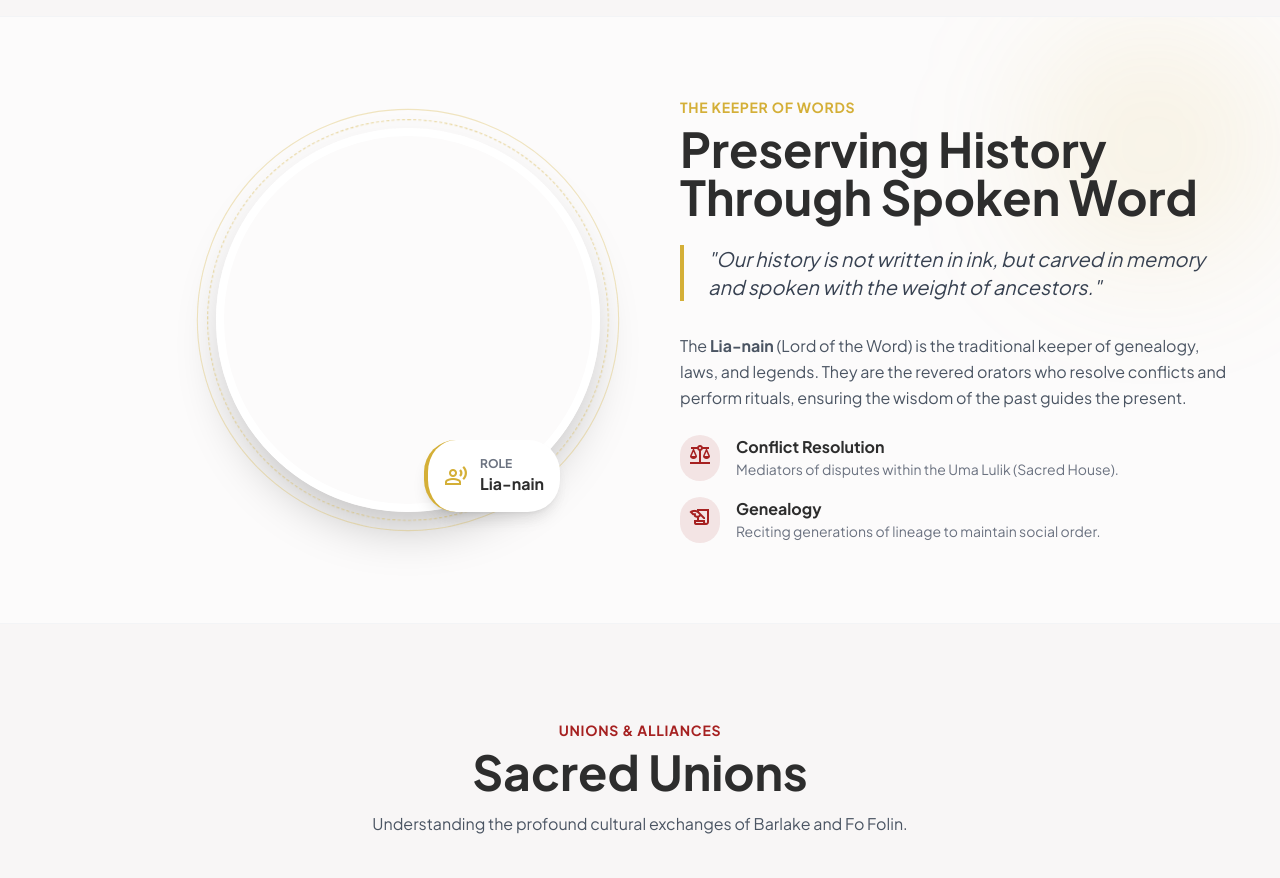
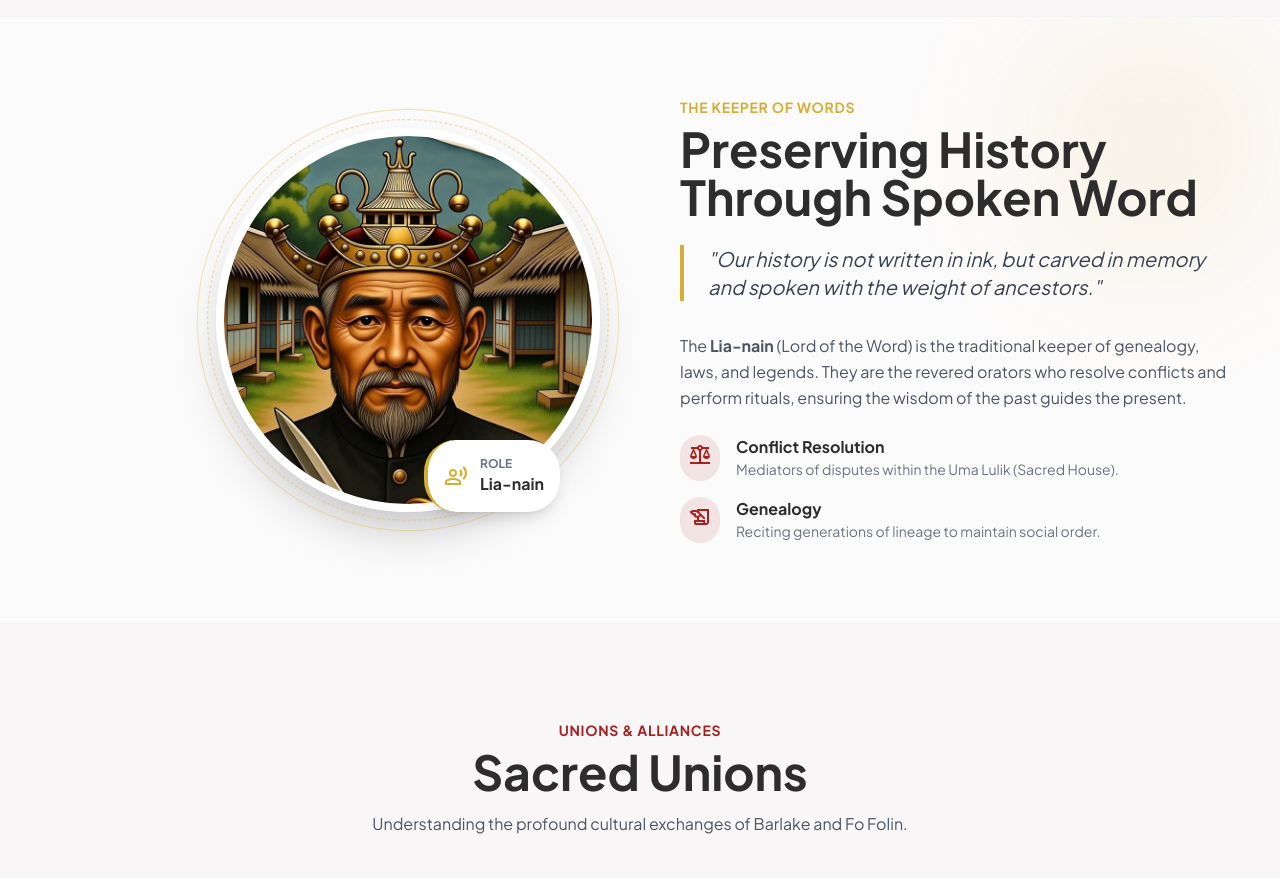
Before and after one commit to Kouchai1908/Furak, a plain HTML site: page cultura.html in a window 1280 px wide. Shown: the part 940-1818 px from the top of the page. Drawn offline with nearby package versions, Linux system fonts and the light colour scheme; the site is published under a folder, as on GitHub Pages, so addresses that start at the root find nothing.

Commit message:
Fix image URL path in cultura.html

```diff
--- a/cultura.html
+++ b/cultura.html
@@ -163,7 +163,7 @@
 <div class="absolute inset-0 border border-secondary/30 rounded-full scale-110"></div>
 <div class="absolute inset-0 border border-dashed border-secondary/50 rounded-full scale-105 animate-[spin_60s_linear_infinite]"></div>
 <div class="size-80 md:size-96 rounded-full overflow-hidden border-8 border-white dark:border-charcoal shadow-2xl">
-<div class="w-full h-full bg-cover bg-center" data-alt="Elderly man with traditional headdress looking wise" style='background-image: url("/assets/lian-nain-2.jpg");'>
+<div class="w-full h-full bg-cover bg-center" data-alt="Elderly man with traditional headdress looking wise" style='background-image: url("assets/lian-nain-2.jpg");'>
 </div>
 </div>
 <div class="absolute bottom-0 right-10 bg-white dark:bg-charcoal p-4 rounded-xl shadow-lg flex items-center gap-3 border-l-4 border-secondary">
```
